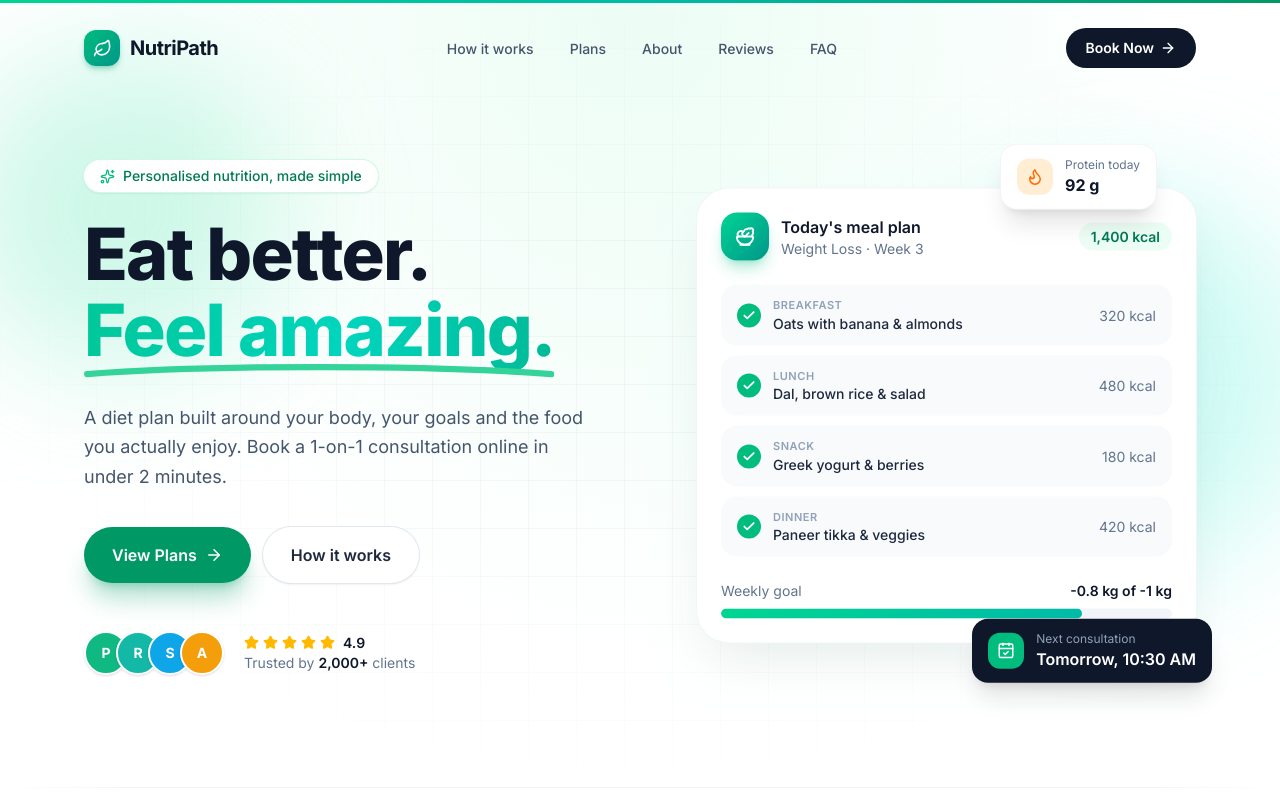
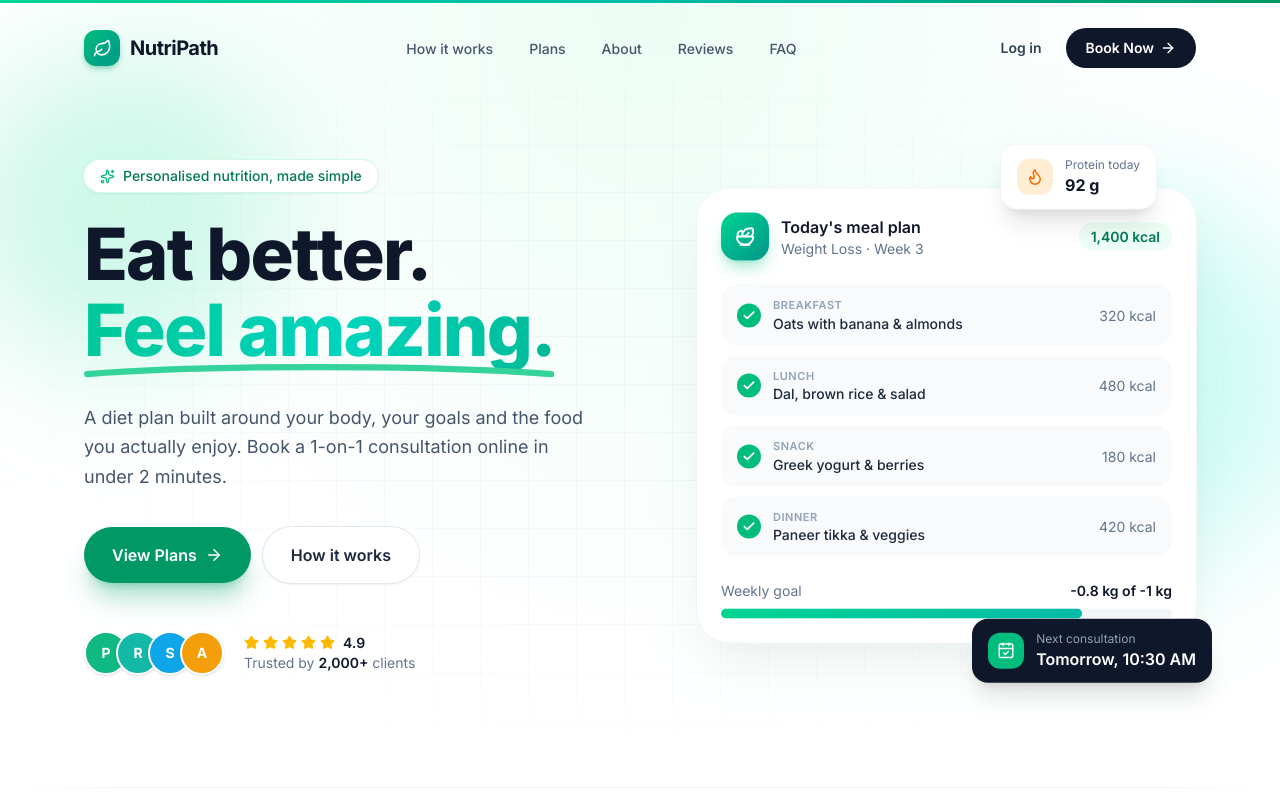
Before and after one commit to Abhishekty23/nutripath, a Next.js app: page / in a window 1280 px wide. Shown: the top 800 px of the page. Built offline with nearby package versions, Linux system fonts and the light colour scheme.

Commit message:
Add Log in link to navbar

```diff
--- a/src/components/home/Navbar.tsx
+++ b/src/components/home/Navbar.tsx
@@ -1,6 +1,7 @@
 "use client";
 
 import { useEffect, useState } from "react";
+import Link from "next/link";
 import { AnimatePresence, motion, useScroll, useSpring } from "motion/react";
 import { ArrowRight, Leaf, Menu, X } from "lucide-react";
 import { navLinks, site } from "@/lib/data";
@@ -52,6 +53,13 @@ export default function Navbar() {
           ))}
         </ul>
 
+        <div className="hidden items-center gap-2 md:flex">
+        <Link
+          href="/login"
+          className="rounded-full px-4 py-2.5 text-sm font-semibold text-slate-700 transition-colors hover:text-emerald-700"
+        >
+          Log in
+        </Link>
         <a
           href="#plans"
           className="group hidden items-center gap-1.5 rounded-full bg-slate-900 px-5 py-2.5 text-sm font-semibold text-white transition-all hover:bg-emerald-600 hover:shadow-lg hover:shadow-emerald-600/30 md:inline-flex"
@@ -59,6 +67,7 @@ export default function Navbar() {
           Book Now
           <ArrowRight size={16} className="transition-transform group-hover:translate-x-0.5" />
         </a>
+        </div>
 
         <button
           className="rounded-xl p-2 text-slate-700 transition hover:bg-slate-100 md:hidden"
@@ -96,13 +105,21 @@ export default function Navbar() {
                 </motion.li>
               ))}
             </ul>
+            <div className="mt-3 grid grid-cols-2 gap-2">
+              <Link
+                href="/login"
+                className="block rounded-xl py-3 text-center font-semibold text-slate-800 ring-1 ring-slate-200"
+              >
+                Log in
+              </Link>
               <a
                 href="#plans"
                 onClick={() => setOpen(false)}
-              className="mt-3 block rounded-xl bg-emerald-600 py-3 text-center font-semibold text-white"
+                className="block rounded-xl bg-emerald-600 py-3 text-center font-semibold text-white"
               >
                 Book Now
               </a>
+            </div>
           </motion.div>
         )}
       </AnimatePresence>
```
Lines whose indentation alone changed are shown as unchanged.
